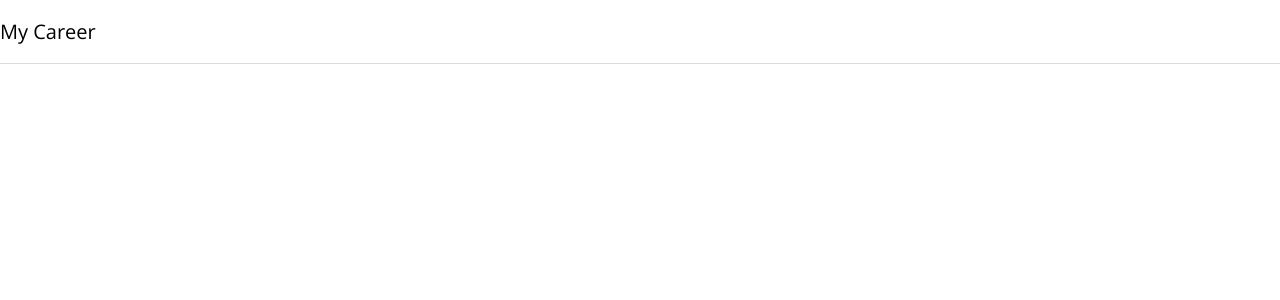
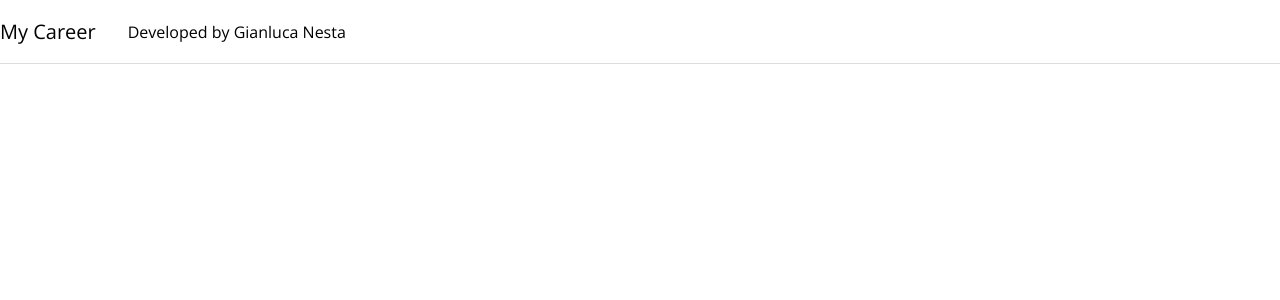
Before and after one commit to gianlucanesta/vue-job-search, a Vue app: page / in a window 1280 px wide. Shown: the top 300 px of the page. Built offline with nearby package versions, Linux system fonts and the light colour scheme.

Commit message:
Rendering Data to View II: Multiple Data Properties

```diff
--- a/src/components/MainNav.vue
+++ b/src/components/MainNav.vue
@@ -3,6 +3,9 @@
   <div class="fixed top-0 left-0 w-full h-16 bg-white">
     <div class="flex flex-nowrap h-full border-b border-solid border-brand-gray-1">
       <a class="flex h-full items-center text-xl" href="/">{{ company }}</a>
+      <h2 class="ml-8 flex h-full items-center">
+        Developed by {{ author.firstName }} {{ author.lastName }}
+      </h2>
     </div>
   </div>
 </template>
@@ -12,7 +15,11 @@ export default {
   name: 'MainNav',
   data() {
     return {
-      company: 'My Career'
+      company: 'My Career',
+      author: {
+        firstName: 'Gianluca',
+        lastName: 'Nesta'
+      }
     }
   }
 }
```
